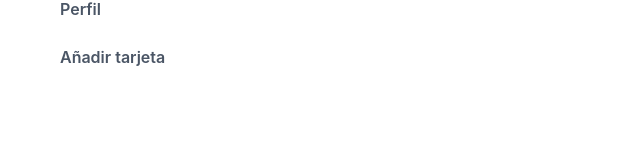
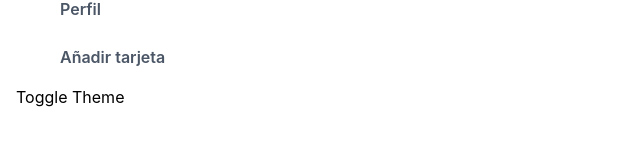
Before and after one commit to sronaal/red-social-app, a React app: page / in a window 1280 px wide. Shown: the part 283-428 px from the top of the page, without its empty margins (0-640 px from the left). Built offline with nearby package versions, Linux system fonts and the light colour scheme; some icons are missing; the HTML template or start-up script is replaced by a standard one.

Commit message:
Agregar componente BtnToggleTheme en Sidebar para alternar el tema

```diff
--- a/src/components/Sidebar/Sidebar.jsx
+++ b/src/components/Sidebar/Sidebar.jsx
@@ -1,5 +1,6 @@
 import { Icon } from "@iconify/react"
 import { NavLink } from "react-router-dom"
+import { BtnToggleTheme } from "../ui/button/BtnToggleTheme"
 
 export const Sidebar = () => {
 
@@ -60,10 +61,12 @@
                 <Icon icon={item.icon} width={24} height={24} />
                 <span>{item.label}</span>
               </NavLink>
+
             )
           })
         }
       </nav>
+      <BtnToggleTheme/>
     </div>
   )
 }
--- /dev/null
+++ b/src/components/ui/button/BtnToggleTheme.jsx
@@ -0,0 +1,9 @@
+import React from 'react'
+
+export const BtnToggleTheme = () => {
+  return (
+    <button className='flex items-center gap-3 p-2 rounded-lg hover:bg-gray-100 dark:hover:bg-primary/20 transition-all justify-center cursor-pointer'>
+        <span>Toggle Theme</span>
+    </button>
+  )
+}
```
